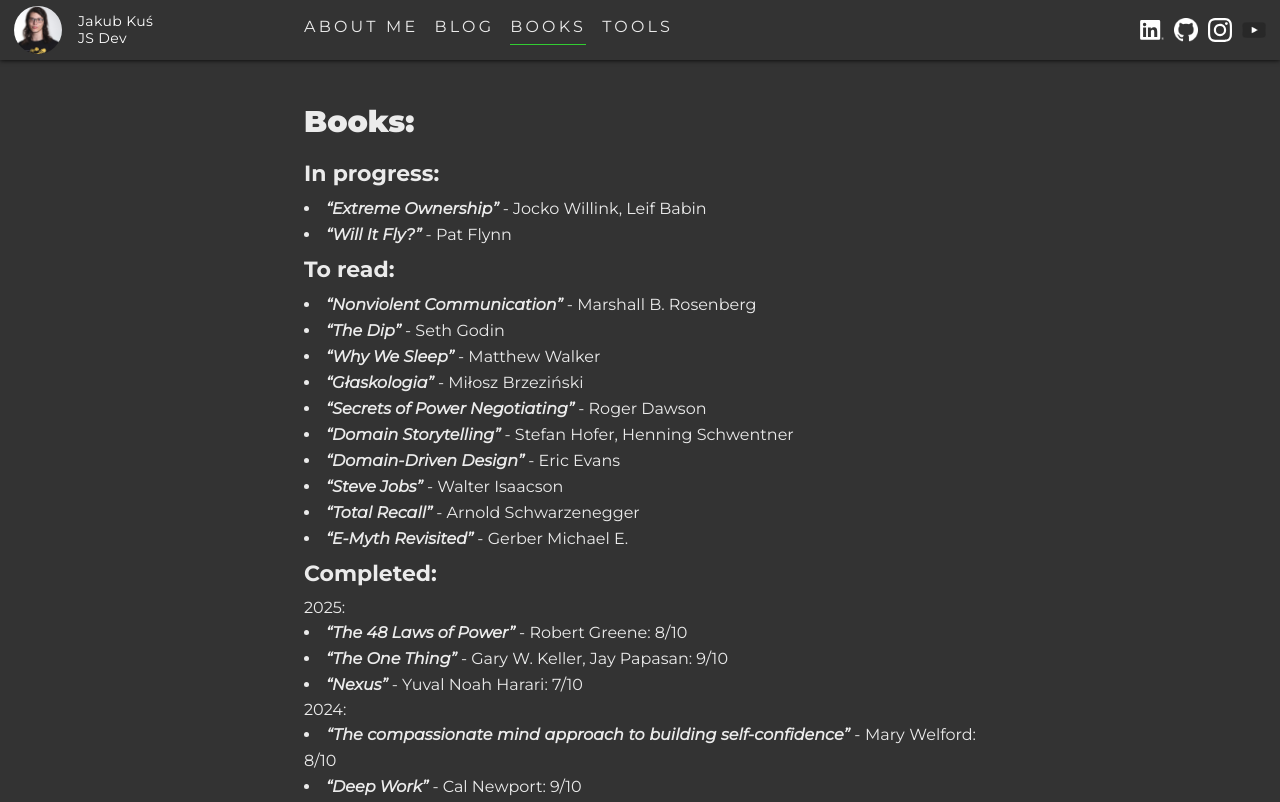
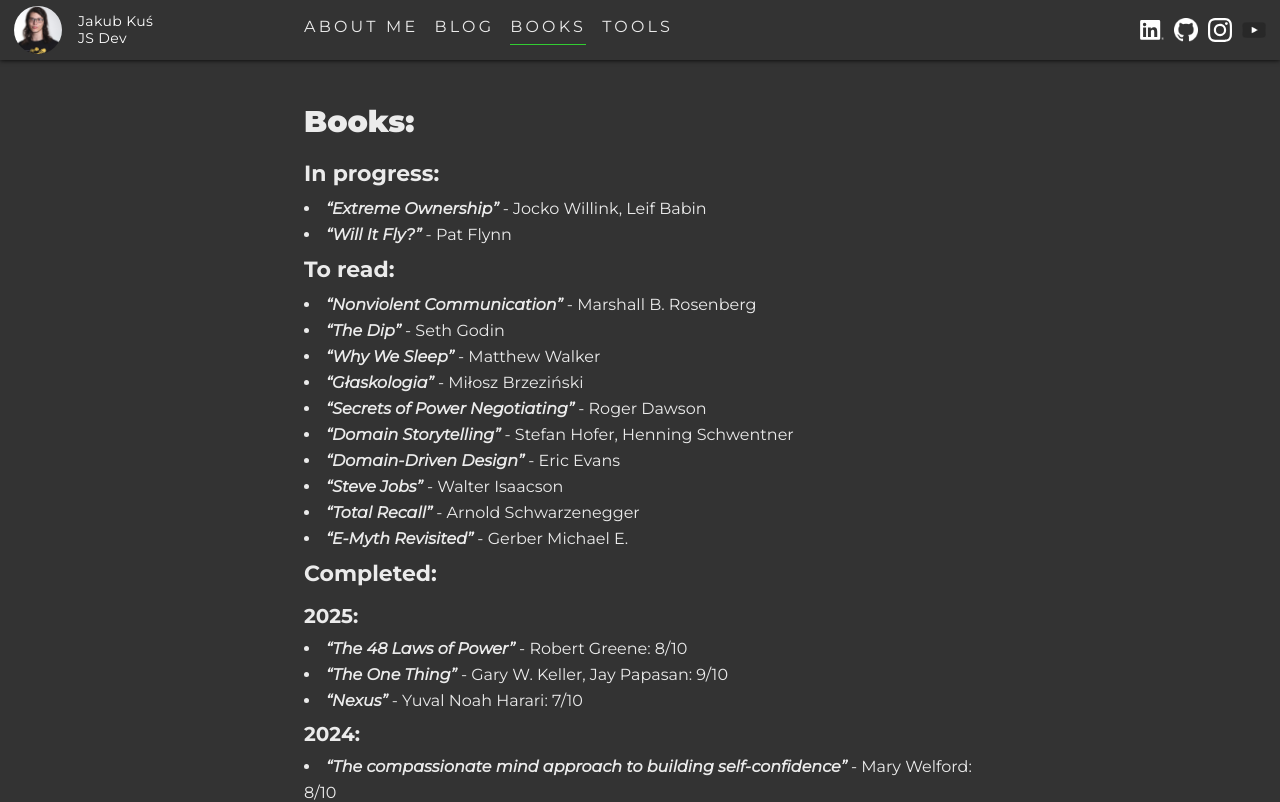
Before and after one commit to JakubKus/jkus.dev, a Next.js app: page /books in a window 1280 px wide. Shown: the top 802 px of the page. Built offline with nearby package versions, Linux system fonts and the light colour scheme; a small style sheet from the web is missing.

Commit message:
style h3 + some small style adjustments

```diff
--- a/components/layout.tsx
+++ b/components/layout.tsx
@@ -12,7 +12,7 @@
       <Meta />
       <Navbar />
       <ReadingProgress containerRef={containerRef} />
-      <main className="mt-navbar wideDesktop:mt-desktopNavbar py-8 min-h-content wideDesktop:min-h-desktopContent text-justify hyphens-auto break-words">
+      <main className="mt-navbar wideDesktop:mt-desktopNavbar py-8 min-h-content wideDesktop:min-h-desktopContent break-words">
         {children}
       </main>
       <Footer />
--- a/styles/index.css
+++ b/styles/index.css
@@ -28,6 +28,10 @@
     @apply text-1.5xl font-bold leading-loose;
   }
 
+  h3 {
+    @apply text-xl font-bold leading-loose;
+  }
+
   p,
   li {
     @apply text-base leading-relaxed;
```
